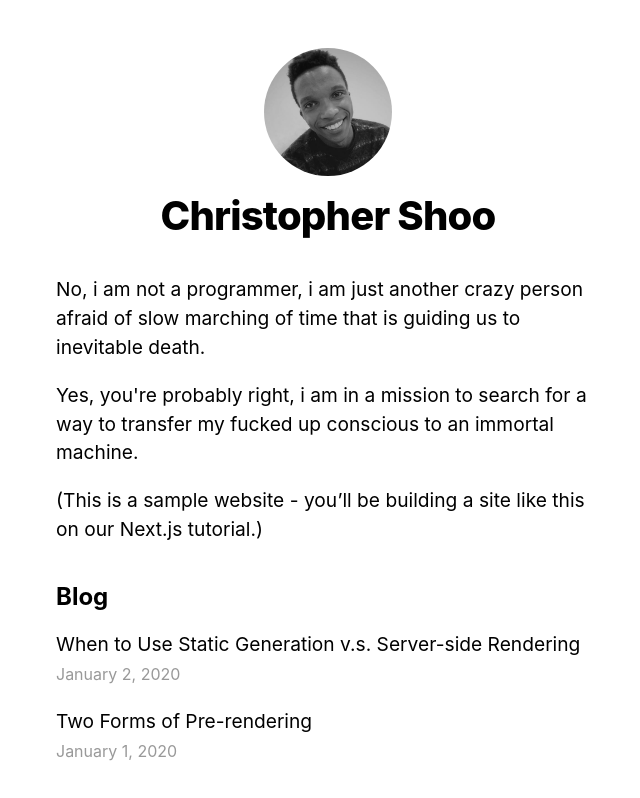
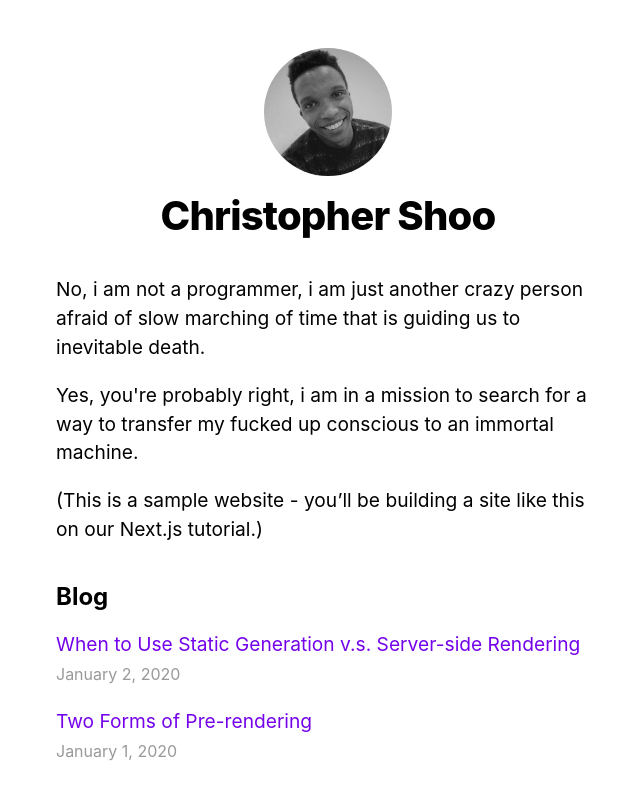
Before and after one commit to L0rdCr1s/nextjs-exercise-blog, a Next.js app: page / in a window 1280 px wide. Shown: the top 798 px of the page, without its empty margins (312-952 px from the left). Built offline with nearby package versions, Linux system fonts and the light colour scheme.

Commit message:
change link colors

```diff
--- a/components/layout.tsx
+++ b/components/layout.tsx
@@ -57,7 +57,7 @@
       {!home && (
         <div className={styles.backToHome}>
           <Link href="/">
-            <a>← Back to home</a>
+            <a className={utilStyles.postLink}>← Back to home</a>
           </Link>
         </div>
       )}
--- a/pages/index.tsx
+++ b/pages/index.tsx
@@ -32,7 +32,7 @@
           {allPostsData.map(({ id, date, title }) => (
             <li className={utilStyles.listItem} key={id}>
               <Link href={`/posts/${id}`}>
-                <a>{title}</a>
+                <a className={utilStyles.postLink}>{title}</a>
               </Link>
               <br />
               <small className={utilStyles.lightText}>
--- a/styles/utils.module.css
+++ b/styles/utils.module.css
@@ -50,3 +50,7 @@
 .lightText {
   color: #999;
 }
+
+.postLink {
+  color: #7402eb !important;
+}
```
